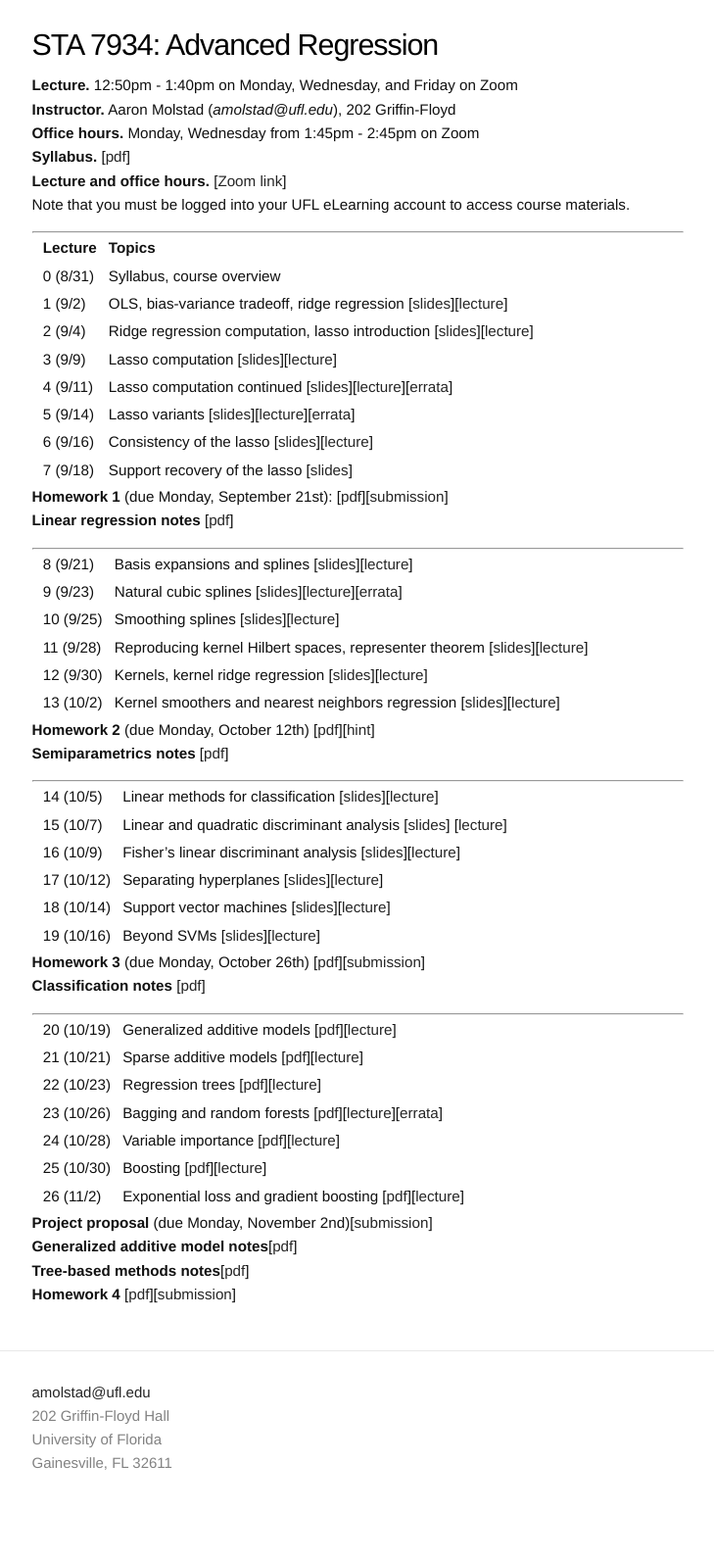
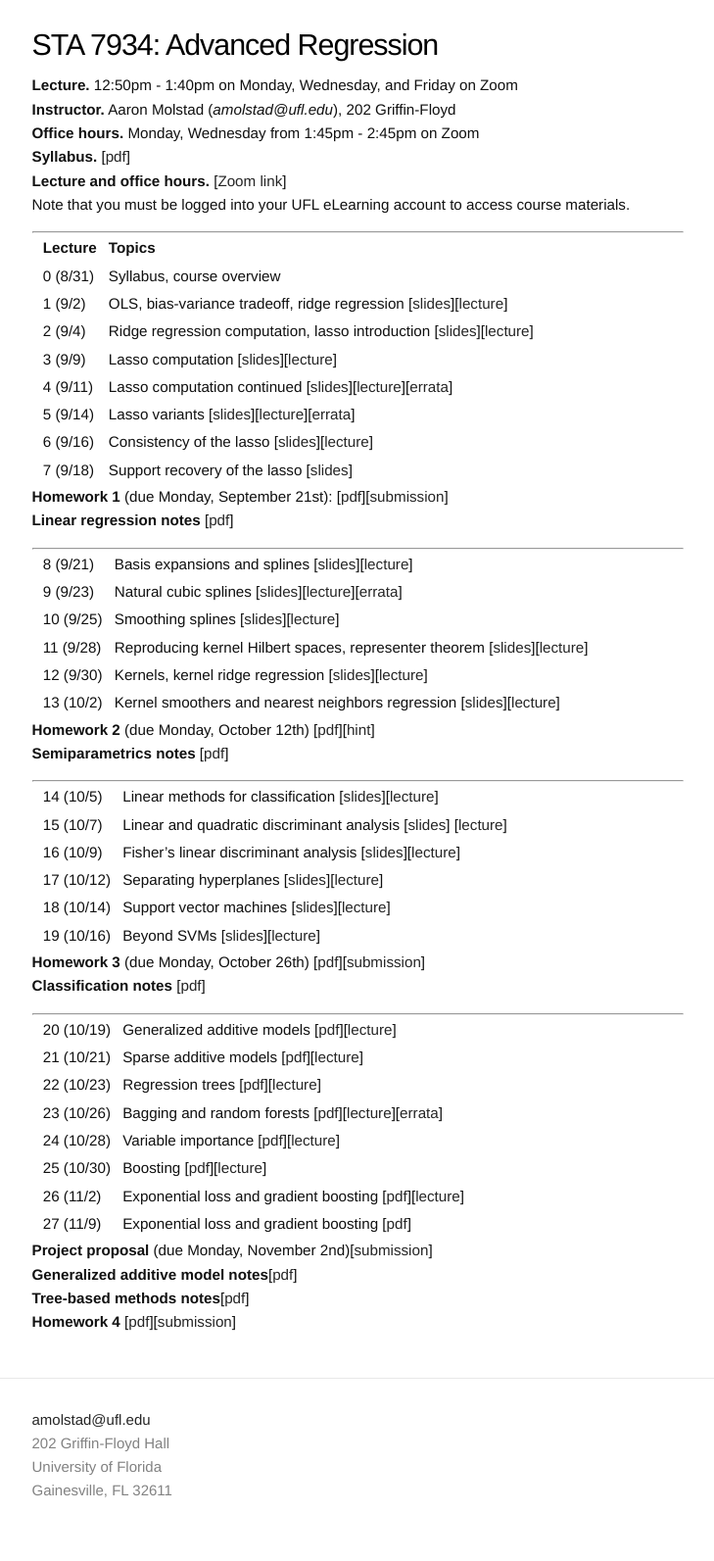
Before and after one commit to ajmolstad/ajmolstad.github.io, a Jekyll site: the page built from F20_STA7934.md, in a window 1280 px wide. Shown: the whole page at 98% size, without its empty margins (275-1004 px from the left). Built offline with Jekyll 4.4.1, drawn with Linux system fonts in a browser that asks for light colours; before the commit the page ends 1565 px from its top, so only the background shows below that.

Commit message:
Update F20_STA7934.md

```diff
--- a/F20_STA7934.md
+++ b/F20_STA7934.md
@@ -62,7 +62,7 @@ Note that you must be logged into your UFL eLearning account to access course ma
 || 24 (10/28) || Variable importance [[pdf](https://ufl.instructure.com/files/54070212/download?download_frd=1)][[lecture](https://ufl.instructure.com/courses/412309/files?preview=54070110)] ||
 || 25 (10/30) || Boosting [[pdf](https://ufl.instructure.com/files/54169169/download?download_frd=1)][[lecture](https://ufl.instructure.com/files/54119172/download?download_frd=1)]||
 || 26 (11/2) || Exponential loss and gradient boosting [[pdf](https://ufl.instructure.com/files/54170575/download?download_frd=1)][[lecture](https://ufl.instructure.com/files/54170595/download?download_frd=1)]||
-
+|| 27 (11/9) || Exponential loss and gradient boosting [[pdf](https://ufl.instructure.com/files/54388593/download?download_frd=1)] ||
 
 **Project proposal** (due Monday, November 2nd)[[submission](https://ufl.instructure.com/courses/412309/assignments/4449663)]
 **Generalized additive model notes**[[pdf](https://ufl.instructure.com/files/54121596/download?download_frd=1)]
```
